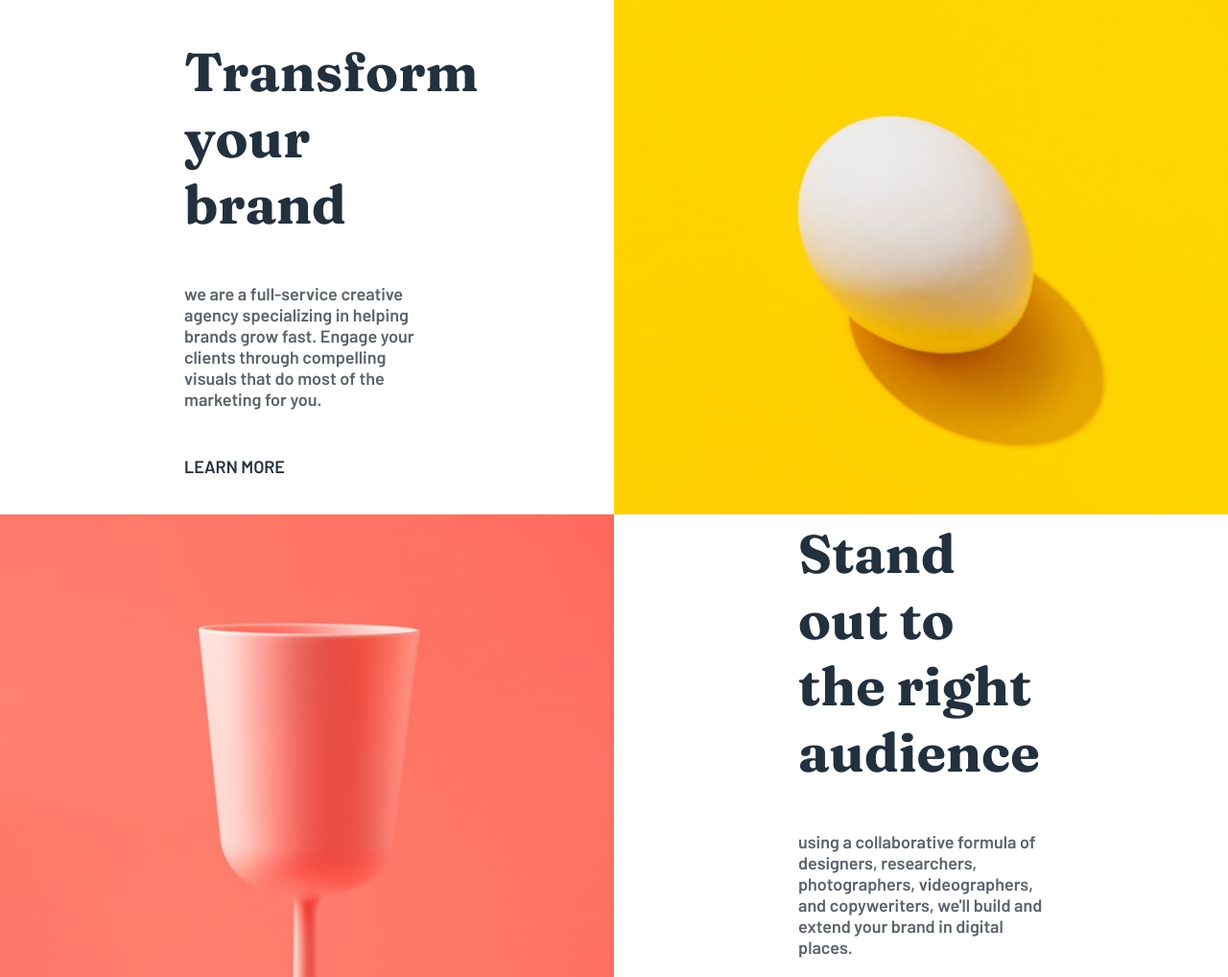
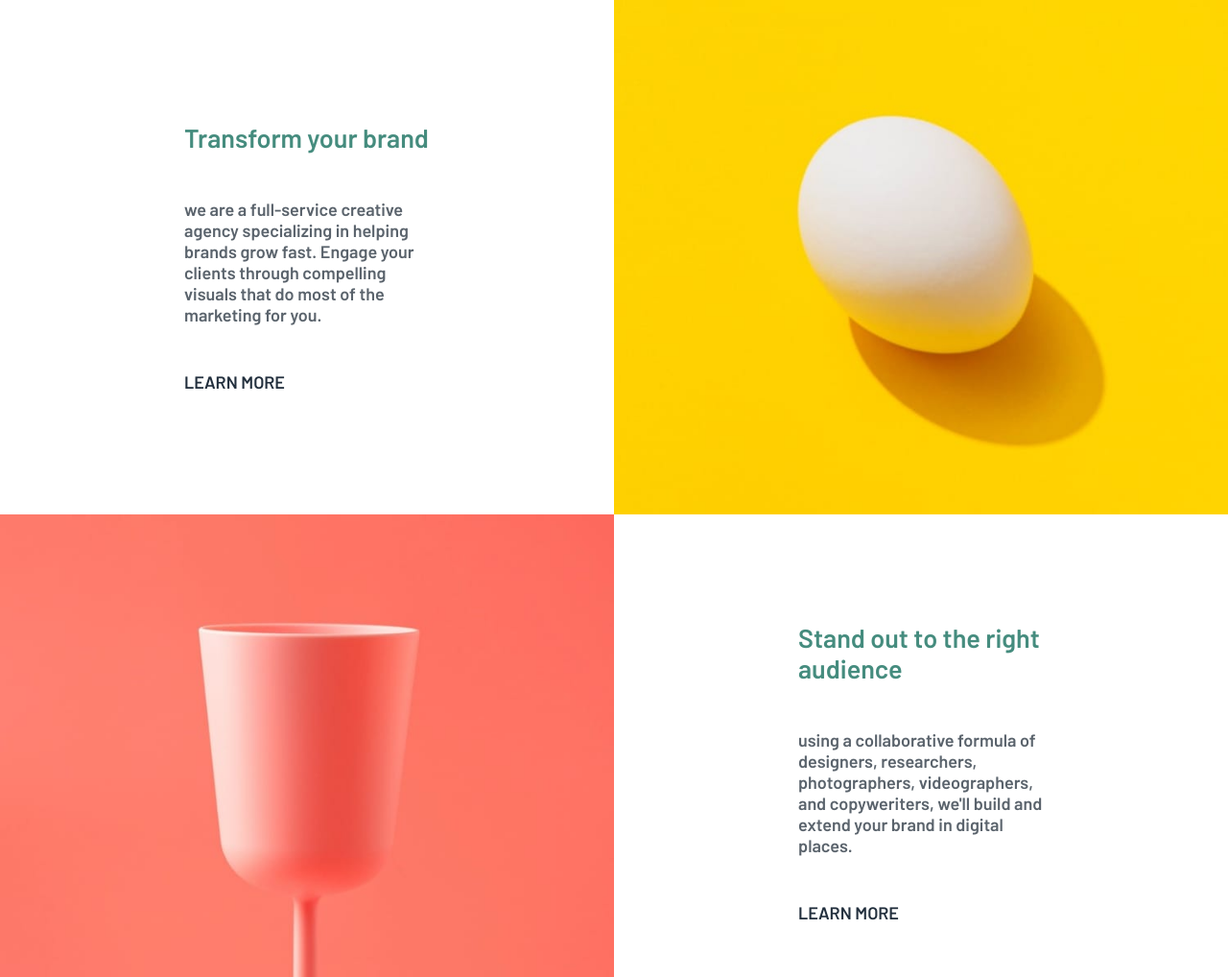
Before and after one commit to BrunoVigel/sunnyside, a plain HTML site: page index.html in a window 1280 px wide. Shown: the part 640-1658 px from the top of the page at 96% size. Drawn offline with Linux system fonts and the light colour scheme.

Commit message:
correcao heading lvl

```diff
--- a/index.html
+++ b/index.html
@@ -81,7 +81,7 @@
         </div>
         <div class="item2 text-item">
           <div class="text-container">
-            <h3>Transform your brand</h3>
+            <h2>Transform your brand</h2>
             <p>we are a full-service creative agency specializing in helping brands grow fast. Engage your clients through compelling visuals that do most of the marketing for you.</p>
             <a href="" aria-label="Learn more">LEARN MORE</a>
           </div>
@@ -94,7 +94,7 @@
         </div>
         <div class="item4 text-item">
           <div class="text-container">
-            <h3>Stand out to the right audience</h3>
+            <h2>Stand out to the right audience</h2>
             <p>using a collaborative formula of designers, researchers, photographers, videographers, and copyweriters, we'll build and extend your brand in digital places.</p>
             <a href="" aria-label="Learn more">LEARN MORE</a>
           </div>
```
